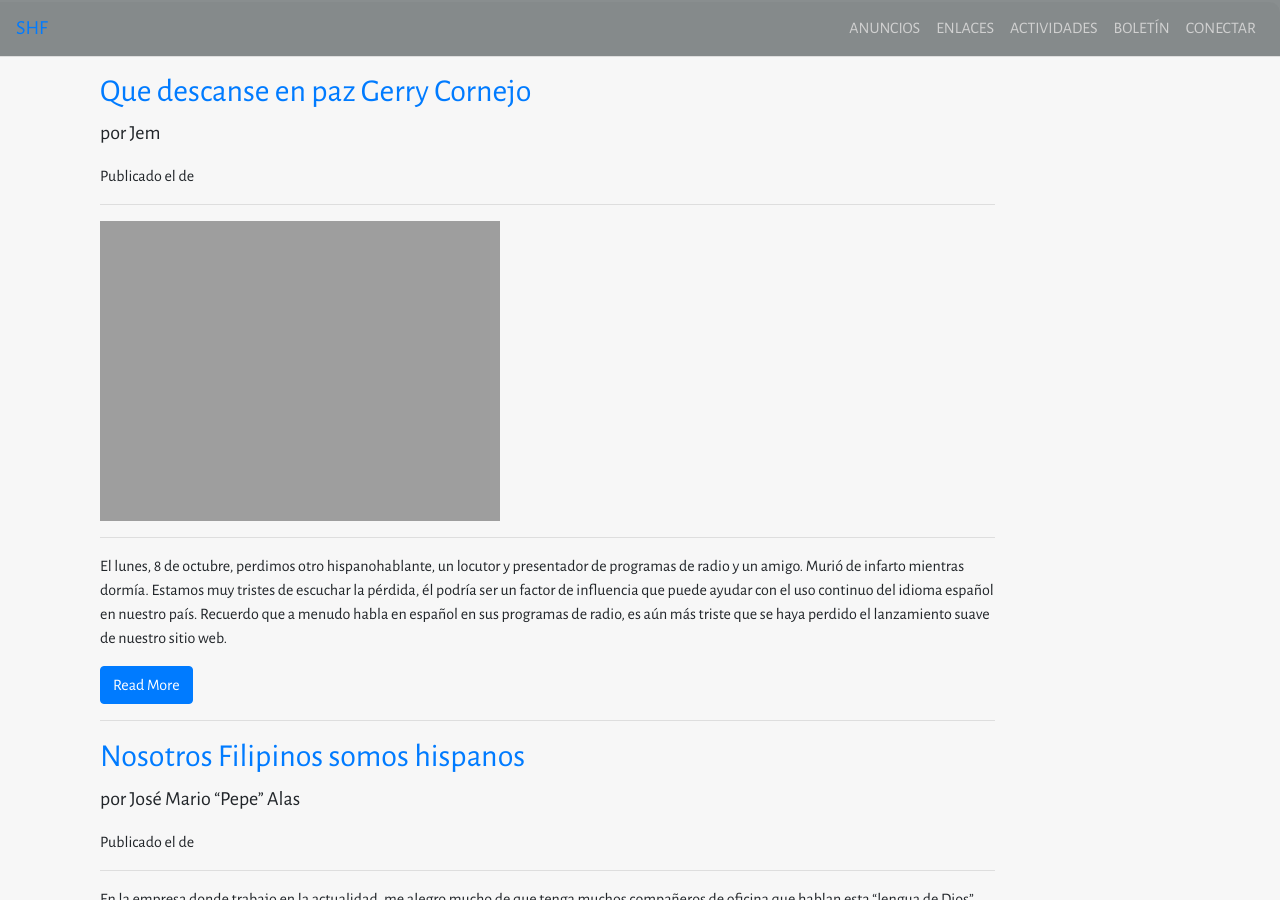
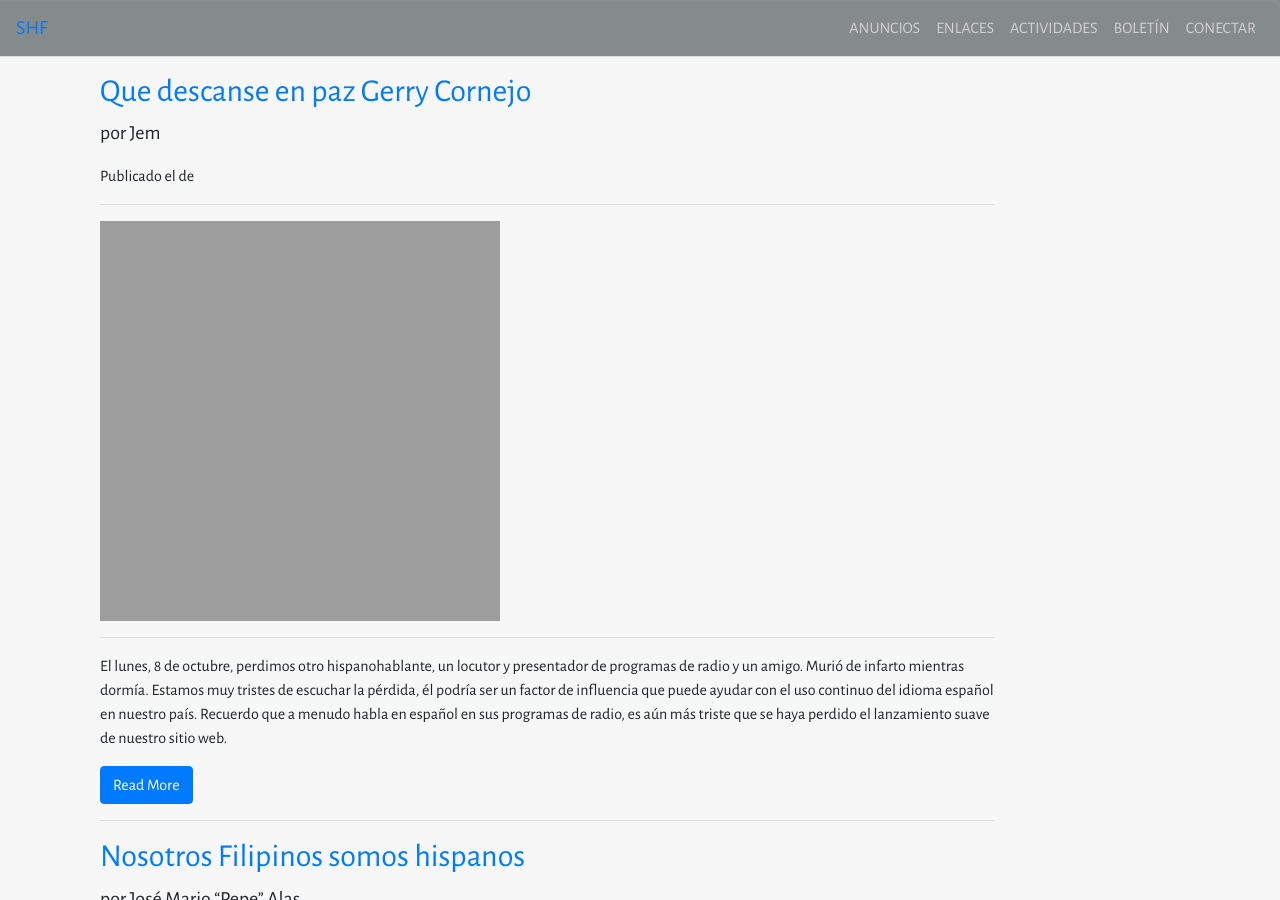
Before and after one commit to sociedadhispanofilipina/sociedadhispanofilipina.github.io, a Jekyll site: the page built from blog.html, in a window 1280 px wide and 900 px high. Built offline with Jekyll 4.4.1, drawn with Linux system fonts in a browser that asks for light colours.

Commit message:
update blog-post.html

```diff
--- a/_includes/blog-posts.html
+++ b/_includes/blog-posts.html
@@ -17,7 +17,7 @@
     			<p><span class="glyphicon glyphicon-time"></span> Publicado el {% include date_locale.html %}</p>
     			<hr>
     			{% if post.image %}
-    			<img class="img-responsive" src="{{ post.image }}" alt="{{ post.title }}">
+    			<img class="img-responsive" src="{{ post.image }}" alt="{{ post.title }}" style="width:400px; height: 400px">
     			<hr>
     			{% endif %}
 
```
